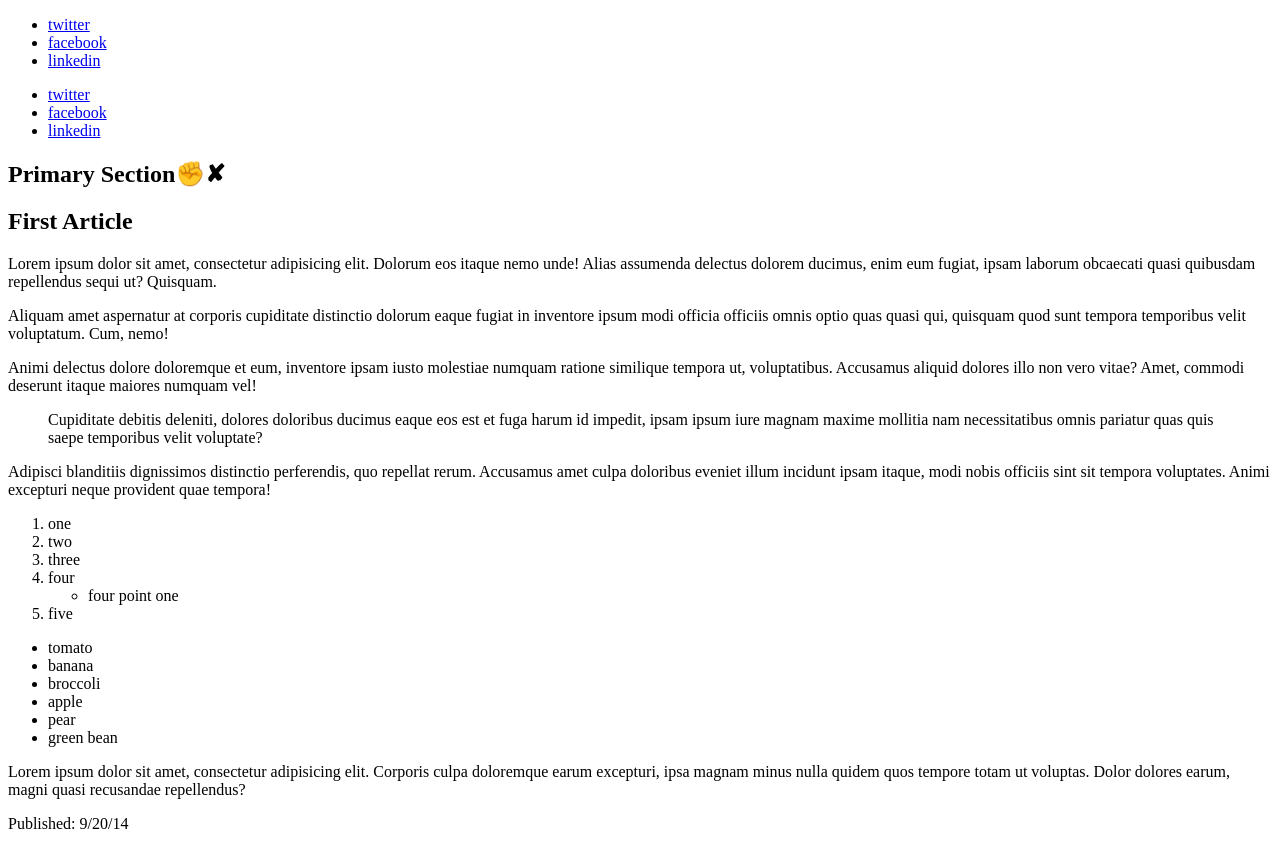
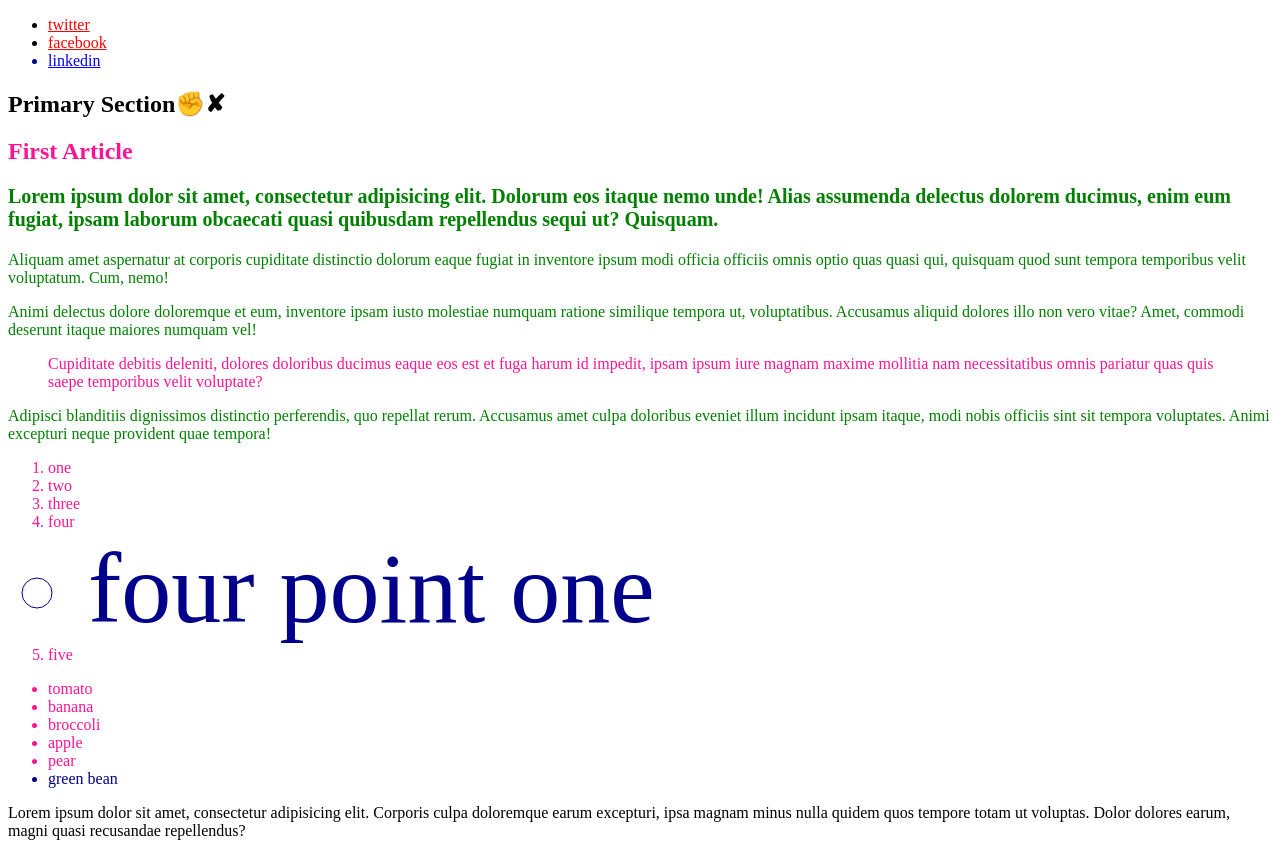
Before and after one commit to jbiscailuz/html-css-sva-2017, a plain HTML site: page week1/3-adv-selectors.html in a window 1280 px wide. Shown: the top 843 px of the page. Drawn offline with Linux system fonts and the light colour scheme.

Commit message:
Selectors

```diff
--- a/week1/3-adv-selectors.html
+++ b/week1/3-adv-selectors.html
@@ -3,29 +3,50 @@
 <head>
     <meta charset="UTF-8">
     <title>Basic Selectors</title>
+    <style>
+
+      article > p {
+        color: green;
+      }
+
+      h2 + p {
+        font-size: 20px;
+        font-weight: bold;
+      }
+
+      ol > li:first-child {
+        color: deeppink;
+      }
+
+      ul li:last-child {
+        color: darkblue;
+      }
+
+      article > *:not(p) {
+        color: deeppink;
+      }
+
+      .social-list li:not(:last-child) a {
+        color: red;
+      }
+
+      li:first-child:last-child {
+        font-size: 100px;
+      }
+
+    </style>
 </head>
 <body>
 <div class="wrapper">
-  <haeder>
-
-    <haeder>
-      <div class="social">
-        <ul>
-          <li class=""><a href="http://www.twitter.com" class="twitter">twitter</a></li>
-          <li class=""><a href="http://www.facebook.com" class="facebook">facebook</a></li>
-          <li class=""><a href="http://www.linkedin.com" class="linkedin">linkedin</a></li>
-        </ul>
-      </div>
-    </haeder>
-
+  <header>
     <div class="social">
-      <ul class="socail-list">
+      <ul class="social-list">
         <li class="social-item"><a href="http://www.twitter.com" class="item twitter">twitter</a></li>
         <li class="social-item"><a href="http://www.facebook.com" class="item facebook">facebook</a></li>
         <li class="social-item"><a href="http://www.linkedin.com" class="item linkedin">linkedin</a></li>
       </ul>
     </div>
-  </haeder>
+  </header>
   <section class="container" id="primary">
     <header class="global-header">
         <h1>Primary Section✊&#10008;</h1>
```
